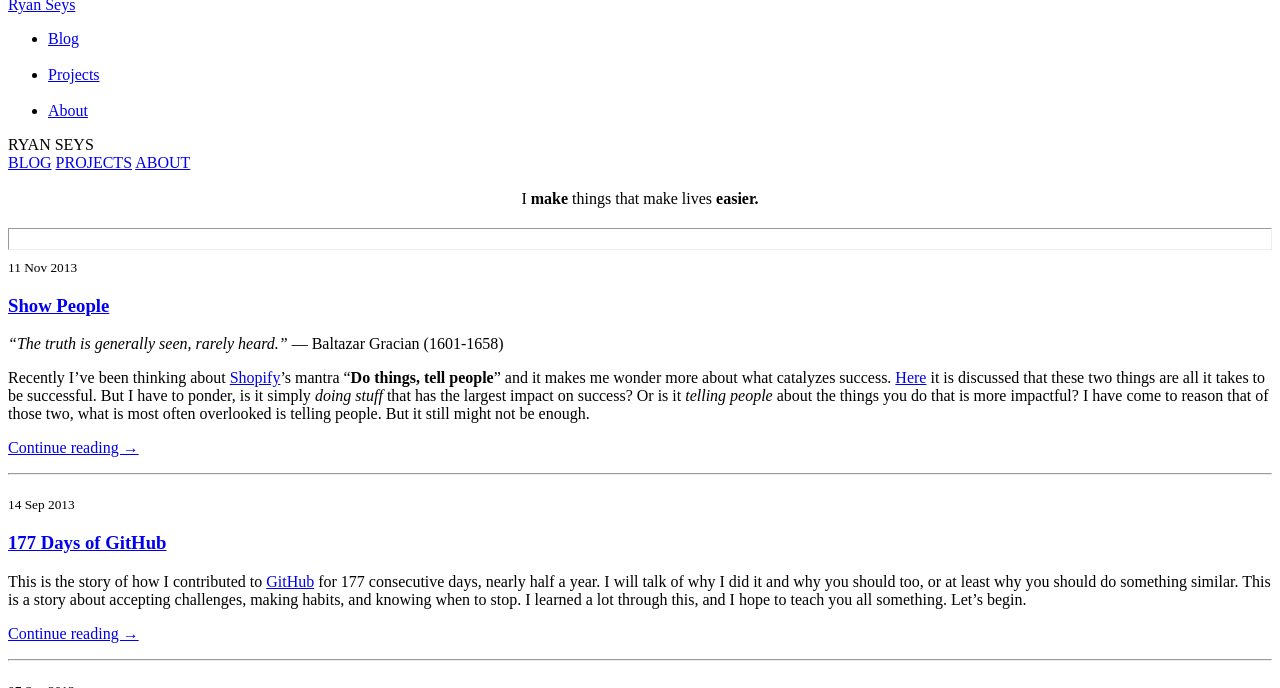
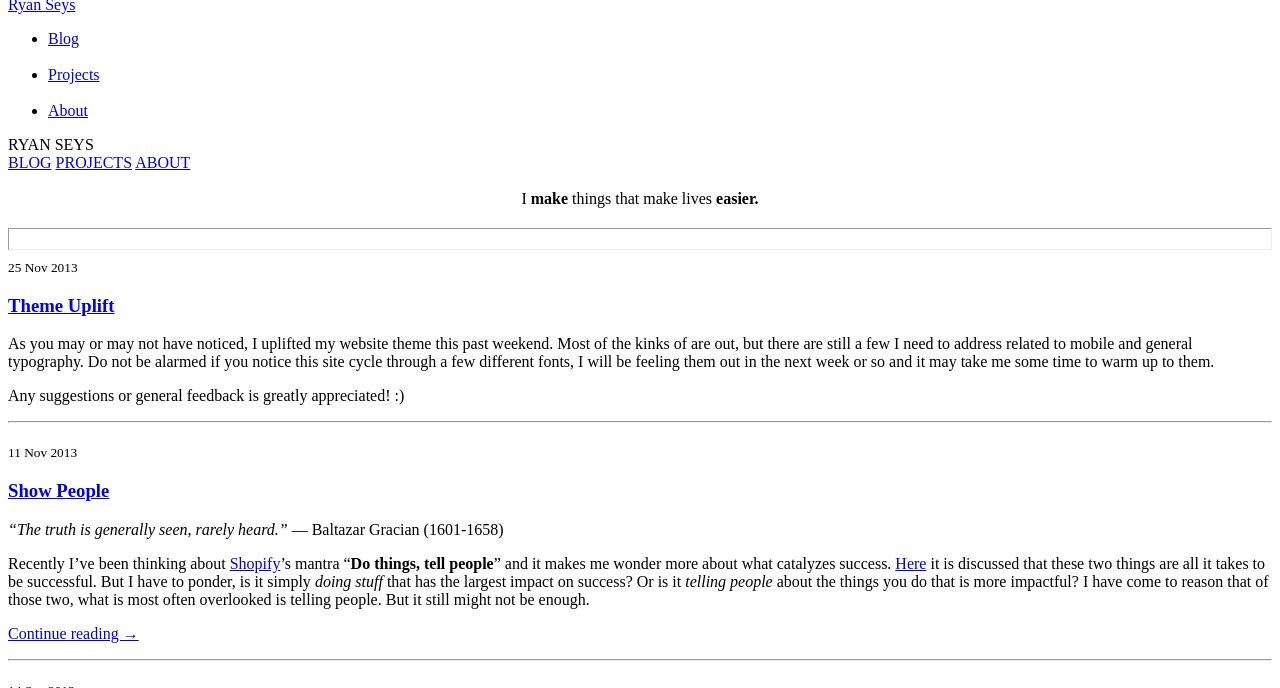
Before and after one commit to tl-dr/ryanseys.com, a Jekyll site: the page built from index.html, in a window 1280 px wide and 900 px high, cut to the strip 212-900 px from the top of the window. Built offline with Jekyll 4.4.1, drawn with Linux system fonts in a browser that asks for light colours; some web fonts are replaced; Markdown is read by kramdown in place of the engine named in the settings.

Commit message:
Theme update post

```diff
--- a/_assets/css/styles.css
+++ b/_assets/css/styles.css
@@ -72,7 +72,7 @@ header {
 
 .postinfo {
   float:right;
-  margin-top:1px;
+  margin-top:-2px;
   padding-left:5px;
 }
 
--- /dev/null
+++ b/_posts/2013-11-25-theme-uplift.md
@@ -0,0 +1,10 @@
+---
+layout: blogpost
+title: Theme Uplift
+categories: blog
+name: theme-uplift
+---
+
+As you may or may not have noticed, I uplifted my website theme this past weekend. Most of the kinks of are out, but there are still a few I need to address related to mobile and general typography. Do not be alarmed if you notice this site cycle through a few different fonts, I will be feeling them out in the next week or so and it may take me some time to warm up to them.
+
+Any suggestions or general feedback is greatly appreciated! :)
```
